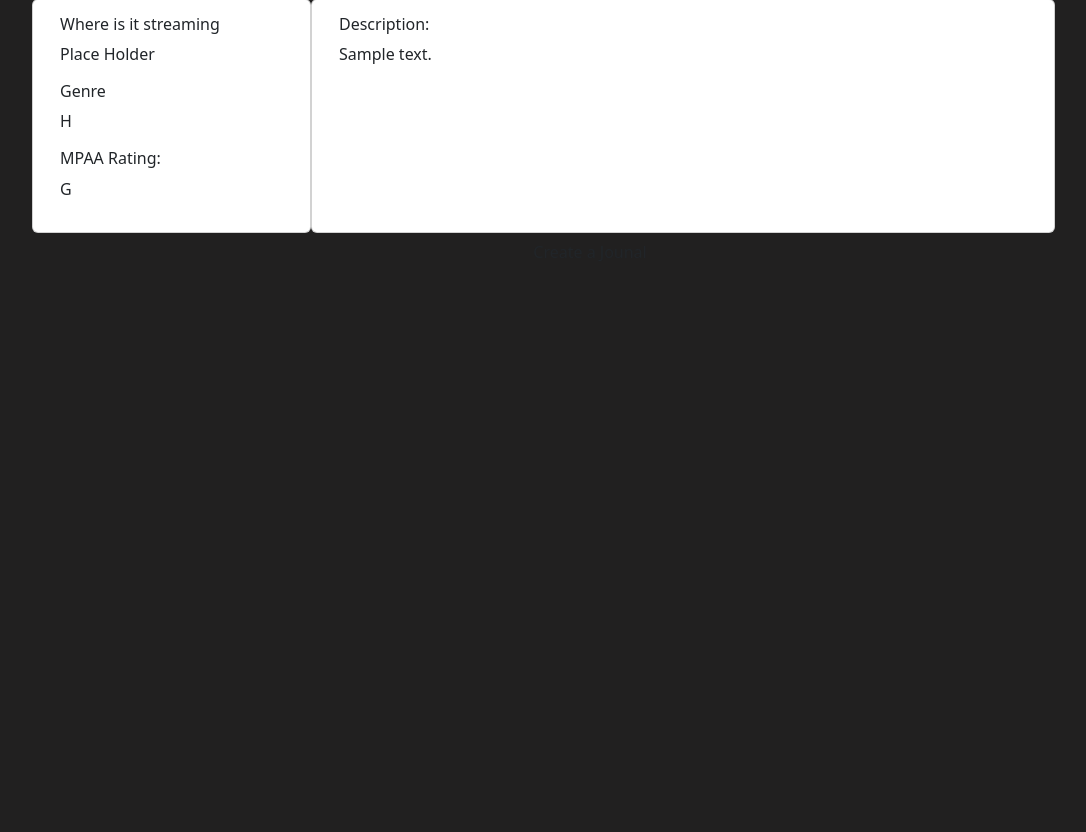
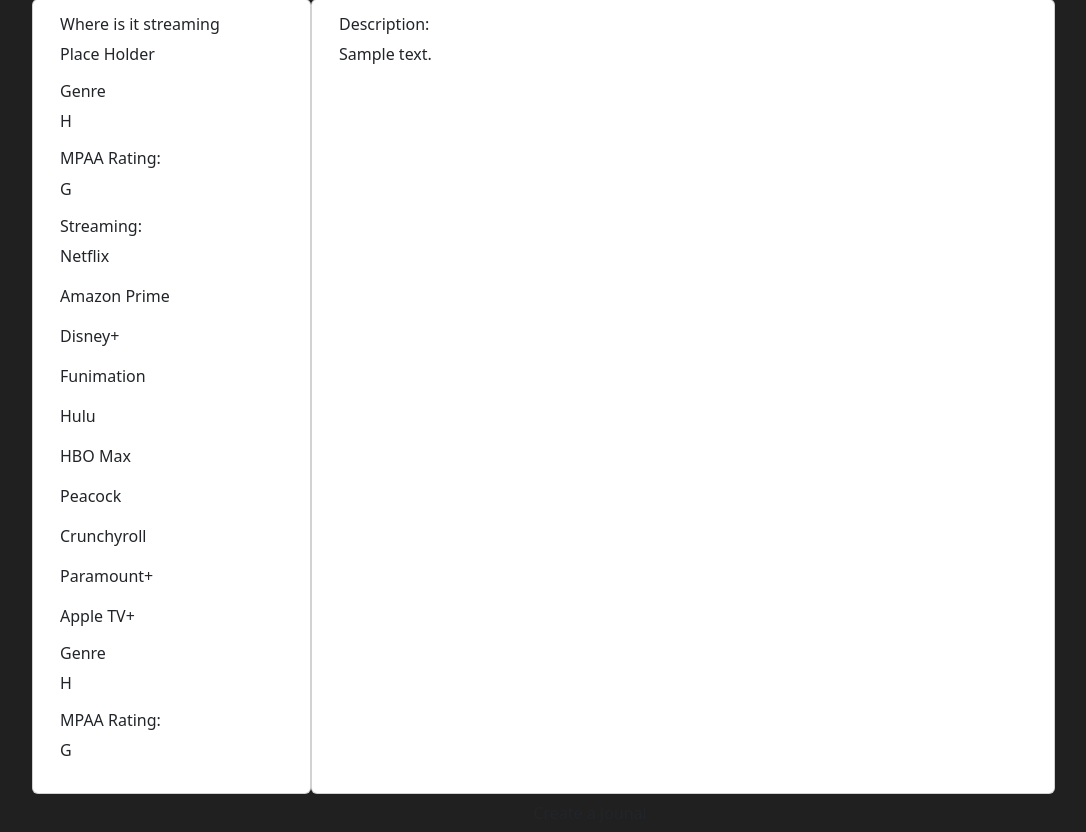
Before and after one commit to michaelfeet/streamer-lemur, a Django app: page /media/1 in a window 1280 px wide. Shown: the part 173-1005 px from the top of the page, without its empty margins (50-1136 px from the left). Before the commit the page ends 406 px from the top, so only its background shows below. Run offline with Django 4.2, Linux system fonts and the light colour scheme; a user stored in the database is signed in; tables that the repository leaves empty hold one stand-in row (values such as "Sample post").

Commit message:
streaming service model changes

```diff
--- a/main_app/models.py
+++ b/main_app/models.py
@@ -28,7 +28,23 @@ MPAA_RATINGS = (
     ('O', 'Not Rated')
 )
 
+YES_NO = (
+    ('Y', "Yes"),
+    ('N', 'NO')
+)
 
+STREAMING = (
+    ('N', 'Netflix'),
+    ('A', 'Amazon Prime'),
+    ('D', 'Disney'),
+    ('F', 'Funimation'),
+    ('H', 'Hulu'),
+    ('B', 'HBO Max'),
+    ('P', 'Peacock'),
+    ('C', 'Crunchyroll'),
+    ('M', 'Paramount+'),
+    ('T', 'Apple TV+')
+)
 class Media(models.Model):
     name = models.CharField(max_length=350)
     description = models.TextField(max_length=650)
@@ -36,6 +52,46 @@ class Media(models.Model):
         max_length=1,
         choices=GENRES,
         default=GENRES[0][0]
+    )
+    netflix = models.CharField(
+        max_length=1,
+        choices=YES_NO,
+    )
+    amazon_prime = models.CharField(
+        max_length=1,
+        choices=YES_NO,
+    )
+    disney_plus = models.CharField(
+        max_length=1,
+        choices=YES_NO,
+    )
+    funimation = models.CharField(
+        max_length=1,
+        choices=YES_NO,
+    )
+    hulu = models.CharField(
+        max_length=1,
+        choices=YES_NO,
+    )
+    hbo_max = models.CharField(
+        max_length=1,
+        choices=YES_NO,
+    )
+    peacock = models.CharField(
+        max_length=1,
+        choices=YES_NO,
+    )
+    crunchyroll = models.CharField(
+        max_length=1,
+        choices=YES_NO,
+    )
+    paramount_plus = models.CharField(
+        max_length=1,
+        choices=YES_NO,
+    )
+    apple_tv_plus = models.CharField(
+        max_length=1,
+        choices=YES_NO,
     )
     mpaa_rating = models.CharField(
         max_length=1,
@@ -47,16 +103,18 @@ class Media(models.Model):
         return reverse('media_detail', kwargs={'pk': self.id})
 
 
-YES_NO = (
-    ('Y', "Yes"),
-    ('N', 'NO')
-)
+
 
 
 class Journal(models.Model):
     user = models.ForeignKey(User, on_delete=models.CASCADE)
     media = models.ForeignKey(Media, on_delete=models.CASCADE)
     # media = models.
+    where_am_i_watching = models.CharField(
+        max_length=1,
+        choices=STREAMING
+    )
+
     last_date_watched = models.DateField()
     continue_watching = models.CharField(
         max_length=1,
--- a/main_app/templates/main_app/media_detail.html
+++ b/main_app/templates/main_app/media_detail.html
@@ -10,6 +10,41 @@
             <div class="card-content">
                 <h6>Where is it streaming</h6>
                 <p class="">Place Holder</p>
+                <h6>Genre</h6>
+                <p>{{media.genre}}</p>
+                <h6>MPAA Rating:</h6>
+                <p>{{media.mpaa_rating}}</p>
+                <h6>Streaming: </h6>
+                {% if media.netflix == 'Y' %}
+                    <p>Netflix</p>
+                {% endif %}
+                {% if media.amazon_prime == 'Y' %}
+                    <p>Amazon Prime</p>
+                {% endif %}
+                {% if media.disney_plus == 'Y' %}
+                    <p>Disney+</p>
+                {% endif %}
+                {% if media.funimation == 'Y' %}
+                    <p>Funimation</p>
+                {% endif %}
+                {% if media.hulu == 'Y' %}
+                    <p>Hulu</p>
+                {% endif %}
+                {% if media.hbo_max == 'Y' %}
+                    <p>HBO Max</p>
+                {% endif %}
+                {% if media.peacock == 'Y' %}
+                    <p>Peacock</p>
+                {% endif %}
+                {% if media.crunchyroll == 'Y' %}
+                    <p>Crunchyroll</p>
+                {% endif %}
+                {% if media.paramount_plus == 'Y' %}
+                    <p>Paramount+</p>
+                {% endif %}
+                {% if media.apple_tv_plus == 'Y' %}
+                    <p>Apple TV+</p>
+                {% endif %}
                 <h6>Genre</h6>
                 <p>{{media.genre}}</p>
                 <h6>MPAA Rating:</h6>
```
Also changed, not shown: main_app/migrations/0005_journal_where_am_i_watching_media_amazon_prime_and_more.py (added).
